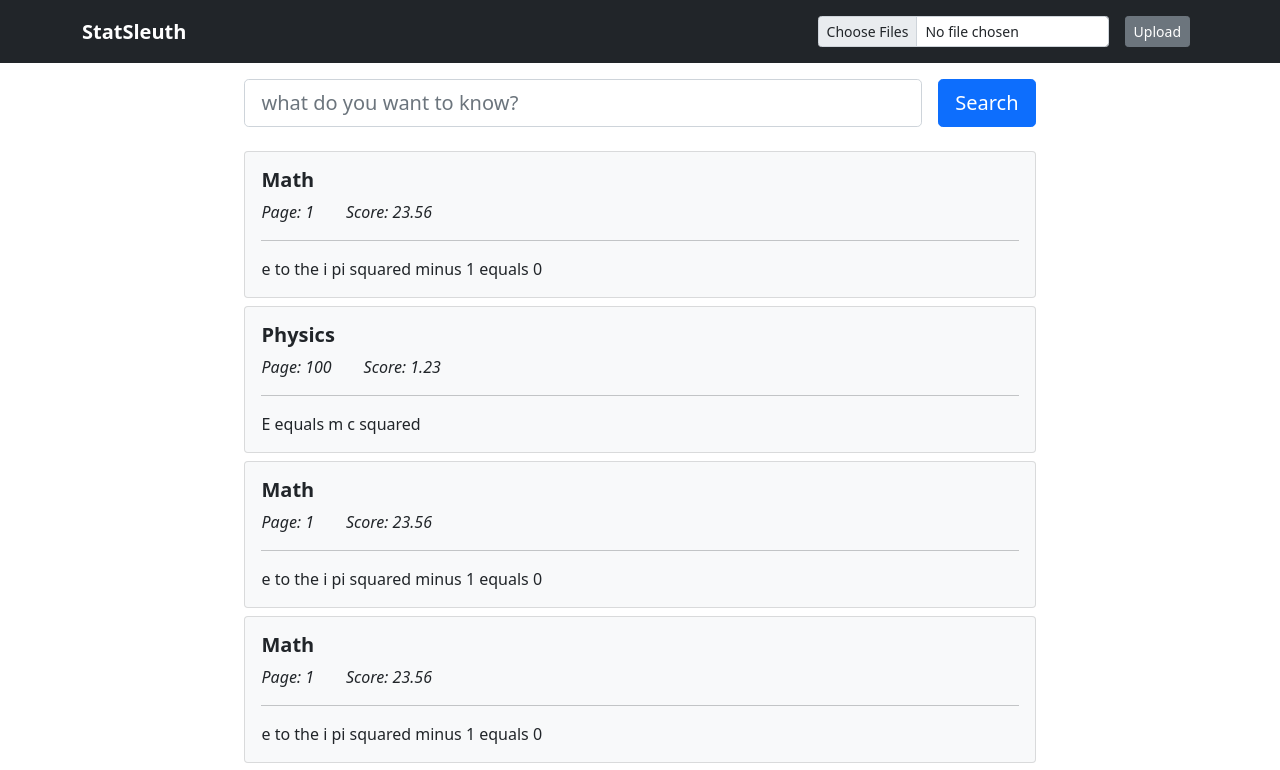
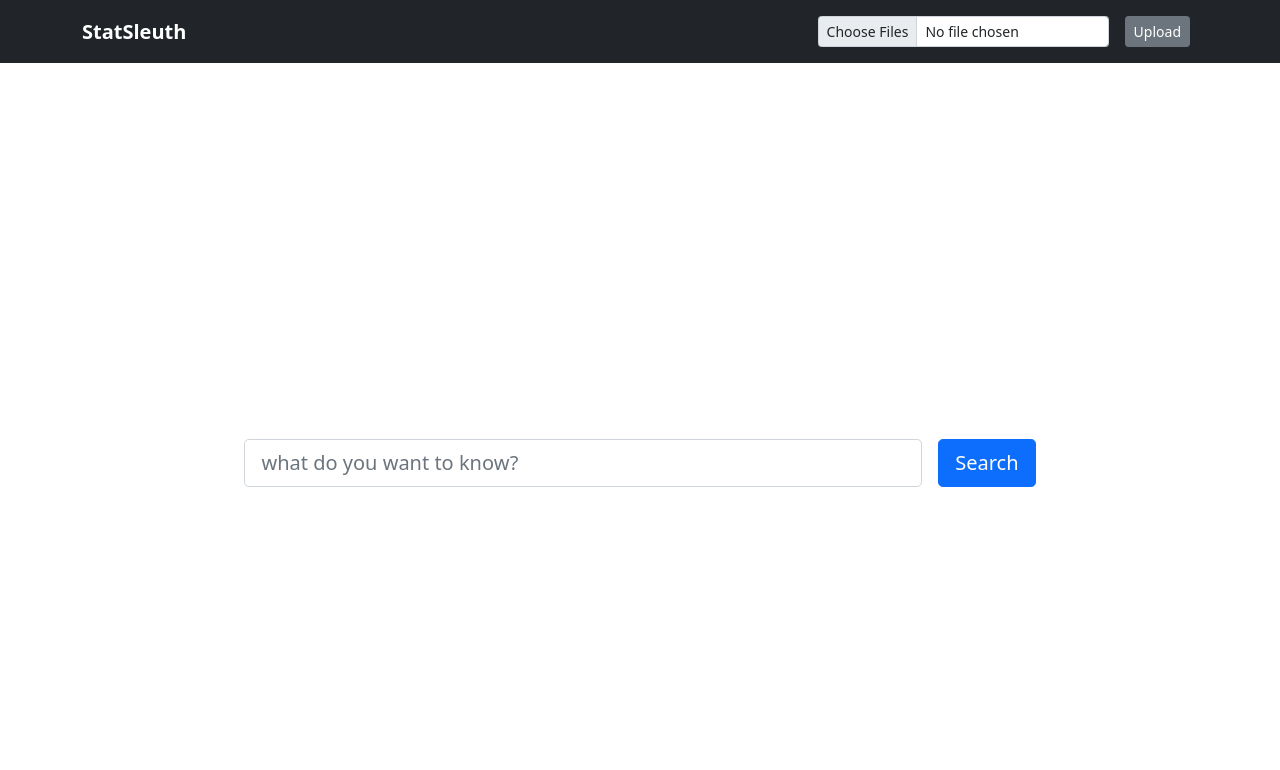
Before and after one commit to David-Cha/PaperParse, a React (Create React App) app in the folder paper-parser-frontend/: page / in a window 1280 px wide. Shown: the top 770 px of the page. Built offline with nearby package versions, Linux system fonts and the light colour scheme.

Commit message:
changed card color

```diff
--- a/paper-parser-frontend/src/App.js
+++ b/paper-parser-frontend/src/App.js
@@ -57,7 +57,7 @@ function App() {
     <div className="main_parent">
       <UploadNavBar/>
       <Interface setResults={setResults}/>
-      <ResultsList results={testResultList} />
+      <ResultsList results={results} />
     </div>
 
   );
```
